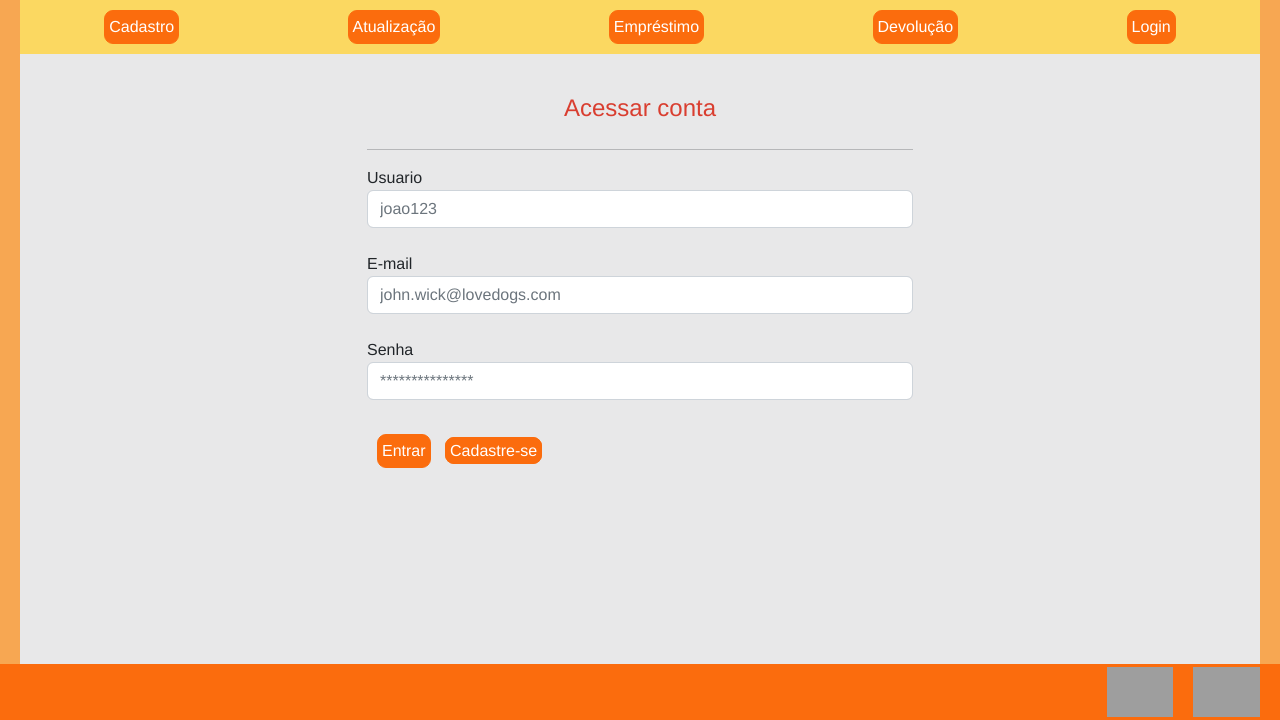
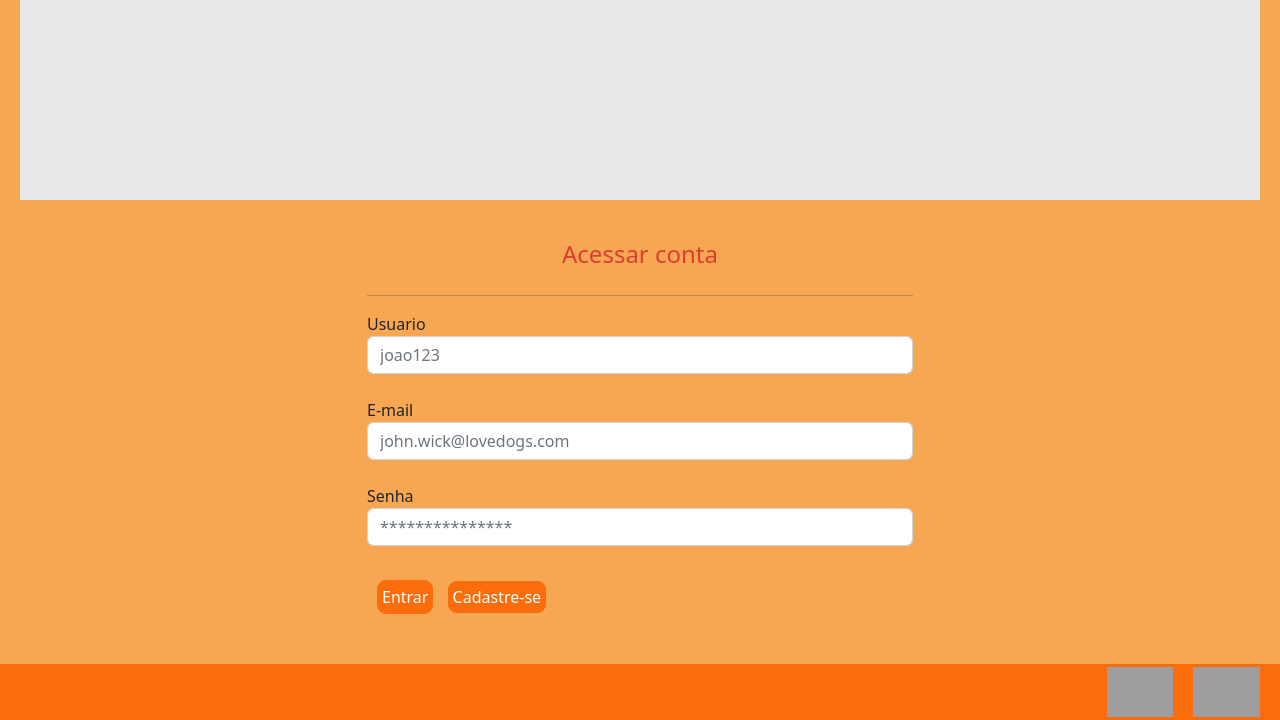
Before and after one commit to jonathandeoliveira/PJI110, a Django app: page /auth/entrar/ in a window 1280 px wide. Shown: the part 80-800 px from the top of the page. Run offline with Django 5.2, Linux system fonts and the light colour scheme; grey boxes are pictures that could not be loaded.

Commit message:
adequação da navegacao (codigo ainda nao finalizado)

```diff
--- a/dona_jo_library/static/style.css
+++ b/dona_jo_library/static/style.css
@@ -1,3 +1,5 @@
+
+
 header{
     background-color: #FB6C0D;
     height:5em;
@@ -177,4 +179,5 @@
      padding: 4px;
      border-radius: 9px;
      text-decoration: none;
+
 }
--- a/dona_jo_library/templates/index.html
+++ b/dona_jo_library/templates/index.html
@@ -20,31 +20,55 @@
     <script src="https://cdn.jsdelivr.net/npm/bootstrap@5.2.3/dist/js/bootstrap.min.js"></script>
 
   <header>
-    <img class="header-img" src="https://i.imgur.com/EuPMw6T.jpg"/>
+   <a href="{% url 'biblioteca:home' %}" target="_blank"><img class="header-img" src="https://i.imgur.com/EuPMw6T.jpg"/></a>
   </header>
 
+    {% if user_logged_in %}
         <main>
            <div class="main-top">
             <div class="dropdown">
               <button class="dropbtn">Cadastro</button>
               <div class="dropdown-content">
-          <a href="{% url 'cadastrar' %}" >Cadastro de Usuário</a>
+                <a href="{% url 'users:cadastrar' %}" >Cadastro de Usuário</a>
                 <a href="{% url 'biblioteca:cadastrar_livro' %}">Cadastro de Livros</a>
               </div>
             </div>
             <div class="dropdown">
               <button class="dropbtn">Atualização</button>
               <div class="dropdown-content">
-          <a href="{% url 'update_user' %}">Atualização de Usuário</a>
+                <a href="{% url 'users:update_user' %}">Atualização de Usuário</a>
                 <a href="#">Atualização de Livros</a>
               </div>
             </div>
-        <a class="menu" href="{% url 'biblioteca:emprestimos' %}">Empréstimo</a>
+              <a class="menu" href="{% url 'biblioteca:emprestimos' %}" >Empréstimo</a>
               <a class="menu" href="#0">Devolução</a>
-        <a class="menu" href="{% url 'entrar' %}">Login</a>
+              <a class="menu" href="{% url 'users:entrar' %}">Login</a>
           </div>
+        </main>
+        {% else %}
+            <main>
+            <div class="main-top" style='display: none'>
+              <div class="dropdown">
+                <button class="dropbtn">Cadastro</button>
+                <div class="dropdown-content" style='display: none'>
+                  <a href="{% url 'users:cadastrar' %}" >Cadastro de Usuário</a>
+                  <a href="{% url 'biblioteca:cadastrar_livro' %}">Cadastro de Livros</a>
+                </div>
+              </div>
+              <div class="dropdown" style='display: none'>
+                <button class="dropbtn">Atualização</button>
+                <div class="dropdown-content">
+                  <a href="{% url 'users:update_user' %}">Atualização de Usuário</a>
+                  <a href="#">Atualização de Livros</a>
+                </div>
+              </div>
+                <a class="menu" href="{% url 'biblioteca:emprestimos' %}"  style='display: none'>Empréstimo</a>
+                <a class="menu" href="#0" style='display: none'>Devolução</a>
+                <a class="menu" href="{% url 'users:entrar' %}">Login</a>
+            </div>
+          </main>
+      {% endif %}
   {% block content %}{% endblock %}
-  </main>
   <footer>
     <a href="https://rnbc.org.br/redes/literasampa-sp/" target="_blank"><img class="footer-img" src="https://i.imgur.com/57vu6eu.jpg"/>
     <a href="https://www.instagram.com/bcdonaleonor/" target="_blank"><img class="footer-img" src="https://i.imgur.com/XjchrUQ.png"/></a>
--- a/dona_jo_library/users/templates/users/cadastrar.html
+++ b/dona_jo_library/users/templates/users/cadastrar.html
@@ -45,7 +45,7 @@
       <div class= "col-md">
         <h1>Cadastrar novo usuário</h1>
         <hr>
-        <form action="{% url 'validate_user' %}" method="POST">  {% csrf_token %}
+        <form action="{% url 'users:validate_user' %}" method="POST">  {% csrf_token %}
           <label> Usuário</label>
           <input name="username" class="form-control" type="text" placeholder="Usuario"><br>
           <label> Nome</label>
@@ -71,7 +71,7 @@
           <label>Senha</label>
             <input name="password" class="form-control" type="password" placeholder="***************"><br>
           <input class="button" class ="btn btn-info" type="submit" value="Cadastrar" >
-             <a class="button" class ="btn btn-info" href= "{% url 'entrar' %}" class ="btn btn-info">Entrar</a>
+             <a class="button" class ="btn btn-info" href= "{% url 'users:entrar' %}" class ="btn btn-info">Entrar</a>
         </form>
       </div>
       <div class= "col-md-3"></div>
--- a/dona_jo_library/users/templates/users/entrar.html
+++ b/dona_jo_library/users/templates/users/entrar.html
@@ -10,7 +10,7 @@
       <div class= "col-md">
         <h1>Acessar conta</h1>
         <hr>
-        <form action="{% url 'validates_login'%} " method="POST">  {% csrf_token %}
+        <form action="{% url 'users:validates_login'%} " method="POST">  {% csrf_token %}
           <label> Usuario</label>
           <input name="username" class="form-control" type="pas" placeholder="joao123"><br>
           <label> E-mail</label>
@@ -18,7 +18,7 @@
           <label>Senha</label>
             <input name="password" class="form-control" type="password" placeholder="***************"><br>
           <input class="button" class ="btn btn-info" type="submit" value="Entrar" >
-          <a class="button" href= "{% url 'cadastrar' %}" class ="btn btn-info">Cadastre-se</a>
+          <a class="button" href= "{% url 'users:cadastrar' %}" class ="btn btn-info">Cadastre-se</a>
         </form>
       </div>
       <div class= "col-md-3"></div>
--- a/dona_jo_library/users/urls.py
+++ b/dona_jo_library/users/urls.py
@@ -2,6 +2,7 @@
 from users import views
 from users.models import UserProfile, UserTypes
 
+app_name='users'
 
 urlpatterns = [
     path("entrar/", views.entrar, name="entrar"),
--- a/dona_jo_library/users/views.py
+++ b/dona_jo_library/users/views.py
@@ -183,6 +183,7 @@
         HttpResponse(f'something went wrong')
     else:
         login(request, user)  # Usuario conseguiu logar
+        request.session['user_logged_in'] = True
         url2=reverse('biblioteca:home')
         return redirect(url2)
 
```
Also changed, not shown: dona_jo_library/biblioteca/views.py (+5 -2 lines). Lines whose indentation alone changed are shown as unchanged.
